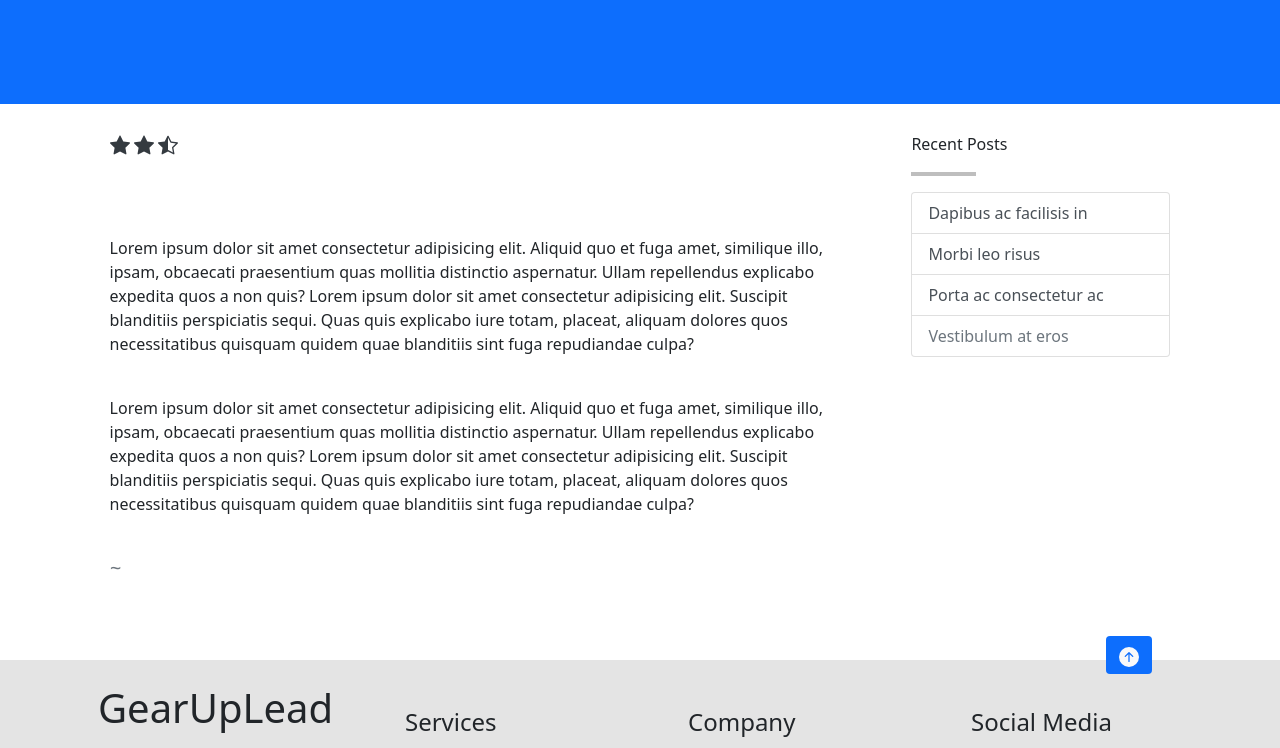
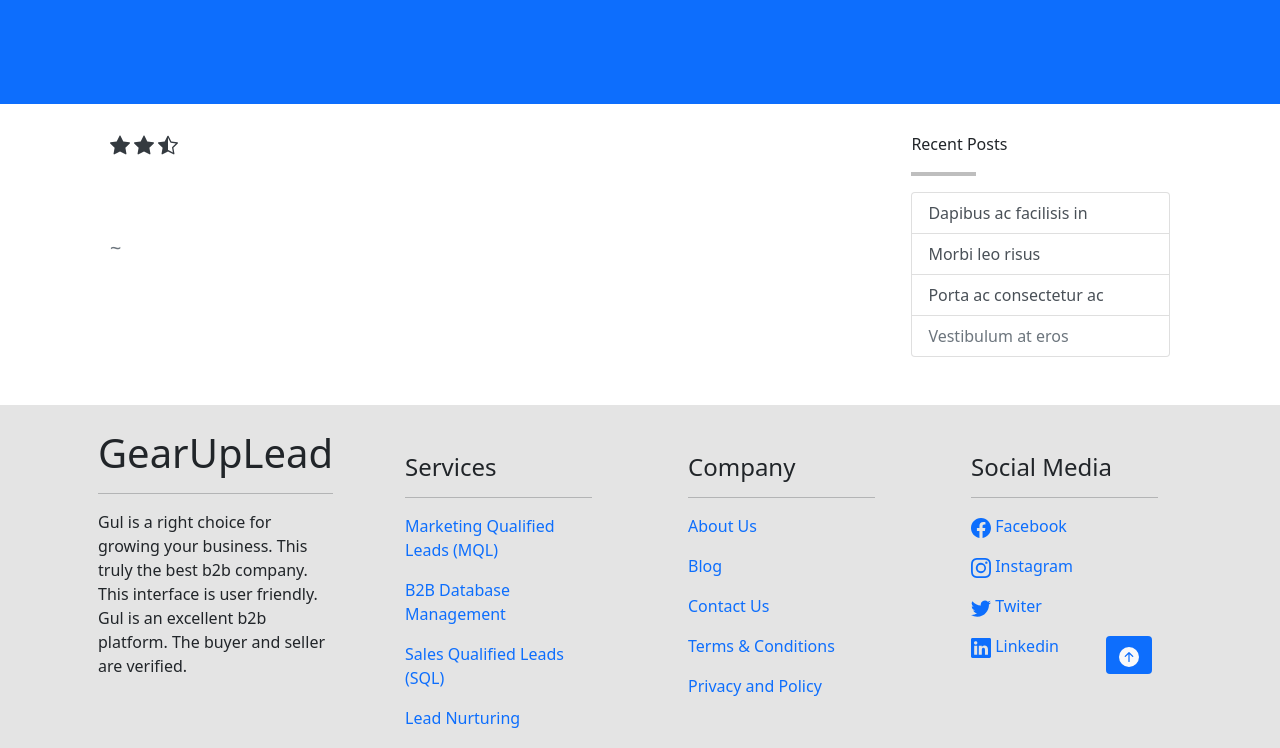
Before and after one commit to Ash3902/Gearup, a Django app: template home/templates/blog-detail.html in a window 1280 px wide. Shown: the part 84-832 px from the top of the page. Run offline with Django 3.2, Linux system fonts and the light colour scheme; the template is opened without the code that fills it, so the values that code supplies are empty; some libraries are stand-ins or nearby versions.

Commit message:
Update blog-detail.html

```diff
--- a/home/templates/blog-detail.html
+++ b/home/templates/blog-detail.html
@@ -36,8 +36,7 @@
                     </svg>
                 </p>
                 <p class="pt-4 overflow-auto w-100">{{blog.description|safe}}</p>
-                <p class="pt-4">Lorem ipsum dolor sit amet consectetur adipisicing elit. Aliquid quo et fuga amet, similique illo, ipsam, obcaecati praesentium quas mollitia distinctio aspernatur. Ullam repellendus explicabo expedita quos a non quis?  Lorem ipsum dolor sit amet consectetur adipisicing elit. Suscipit blanditiis perspiciatis sequi. Quas quis explicabo iure totam, placeat, aliquam dolores quos necessitatibus quisquam quidem quae blanditiis sint fuga repudiandae culpa?</p>
-                <p class="pt-4">Lorem ipsum dolor sit amet consectetur adipisicing elit. Aliquid quo et fuga amet, similique illo, ipsam, obcaecati praesentium quas mollitia distinctio aspernatur. Ullam repellendus explicabo expedita quos a non quis?  Lorem ipsum dolor sit amet consectetur adipisicing elit. Suscipit blanditiis perspiciatis sequi. Quas quis explicabo iure totam, placeat, aliquam dolores quos necessitatibus quisquam quidem quae blanditiis sint fuga repudiandae culpa?</p>
+
              <br> <h5 class="font-italic text-muted text-capitalize">~{{blog.author_name}}</h5><br>
 
             </div>
```
